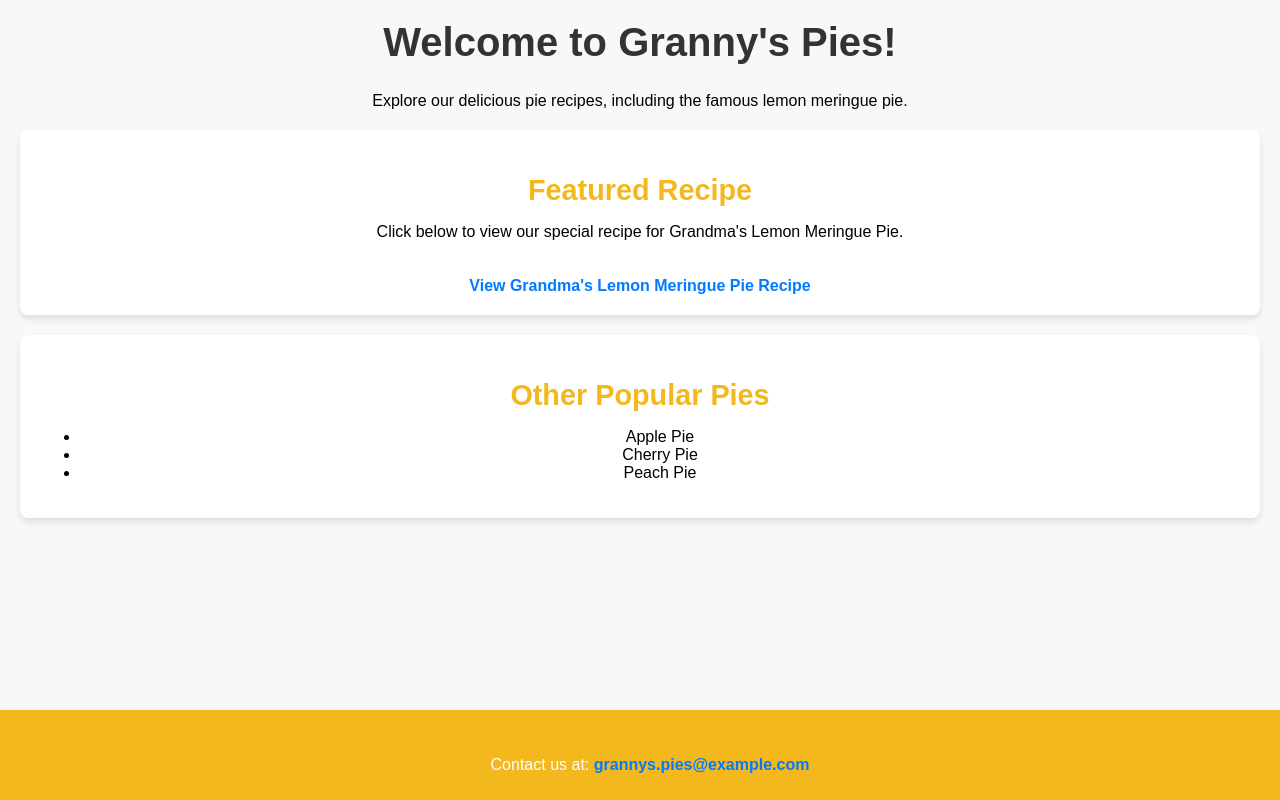
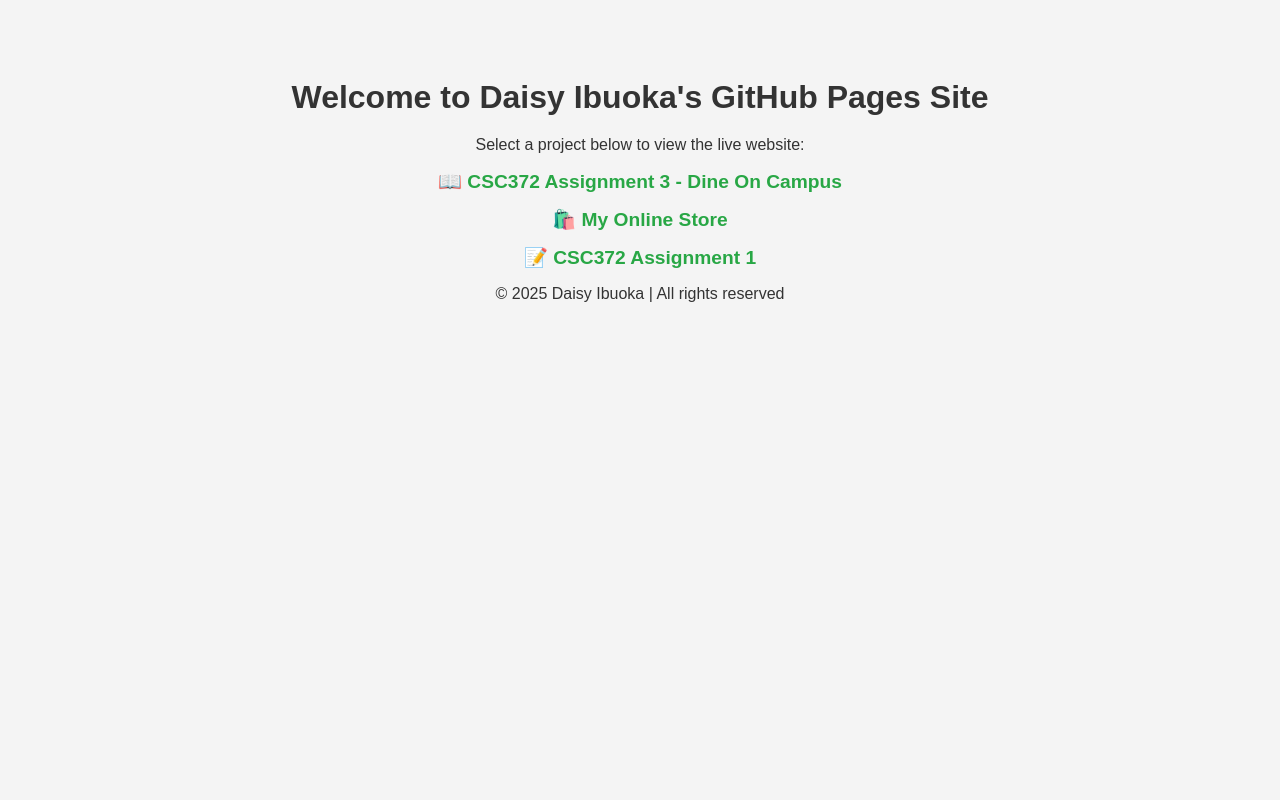
Before and after one commit to Daizeay/Daizeay.github.io, a plain HTML site: page index.html in a window 1280 px wide. Drawn offline with Linux system fonts and the light colour scheme.

Commit message:
Fix: Correct folder structure and update index.html for project links

```diff
--- a/index.html
+++ b/index.html
@@ -1,41 +1,63 @@
 <!DOCTYPE html>
-<!--
-  Name: Daisy Ibuoka
-  Date: 01.29.2025
-  CSC 372-01
-
-  This is the index.html page for Granny's Pies recipe website. It provides an introduction to the website and a link to Grandma's Lemon Meringue Pie recipe.
--->
 <html lang="en">
 <head>
     <meta charset="UTF-8">
     <meta name="viewport" content="width=device-width, initial-scale=1.0">
-    <title>Granny's Pies - Home</title>
-    <link rel="stylesheet" href="index.css">
+    <title>Daisy Ibuoka | Project Portfolio</title>
+    <style>
+        body {
+            font-family: 'Poppins', sans-serif;
+            background-color: #f4f4f4;
+            color: #333;
+            text-align: center;
+            padding: 50px 20px;
+        }
+
+        h1 {
+            font-size: 2rem;
+            margin-bottom: 20px;
+        }
+
+        ul {
+            list-style: none;
+            padding: 0;
+        }
+
+        li {
+            margin: 15px 0;
+        }
+
+        a {
+            text-decoration: none;
+            font-size: 1.2rem;
+            color: #28a745;
+            font-weight: bold;
+            transition: color 0.3s ease;
+        }
+
+        a:hover {
+            color: #218838;
+        }
+    </style>
 </head>
 <body>
+
     <header>
-        <h1>Welcome to Granny's Pies!</h1>
-        <p>Explore our delicious pie recipes, including the famous lemon meringue pie.</p>
+        <h1>Welcome to Daisy Ibuoka's GitHub Pages Site</h1>
+        <p>Select a project below to view the live website:</p>
     </header>
 
-    <section>
-        <h2>Featured Recipe</h2>
-        <p>Click below to view our special recipe for Grandma's Lemon Meringue Pie.</p>
-        <a href="csc372-hw/assignment1/pie.html">View Grandma's Lemon Meringue Pie Recipe</a>
-    </section>
-
-    <section>
-        <h2>Other Popular Pies</h2>
+    <main>
         <ul>
-            <li>Apple Pie</li>
-            <li>Cherry Pie</li>
-            <li>Peach Pie</li>
+            <li><a href="hw3/" target="_blank">📖 CSC372 Assignment 3 - Dine On Campus</a></li>
+            <li><a href="MyOnlineStore/" target="_blank">🛍️ My Online Store</a></li>
+            <li><a href="csc372-hw/assignment1/" target="_blank">📝 CSC372 Assignment 1</a></li>
         </ul>
-    </section>
+    </main>
 
     <footer>
-        <p>Contact us at: <a href="mailto:grannys.pies@example.com">grannys.pies@example.com</a></p>
+        <p>© 2025 Daisy Ibuoka | All rights reserved</p>
     </footer>
+
 </body>
 </html>
```
